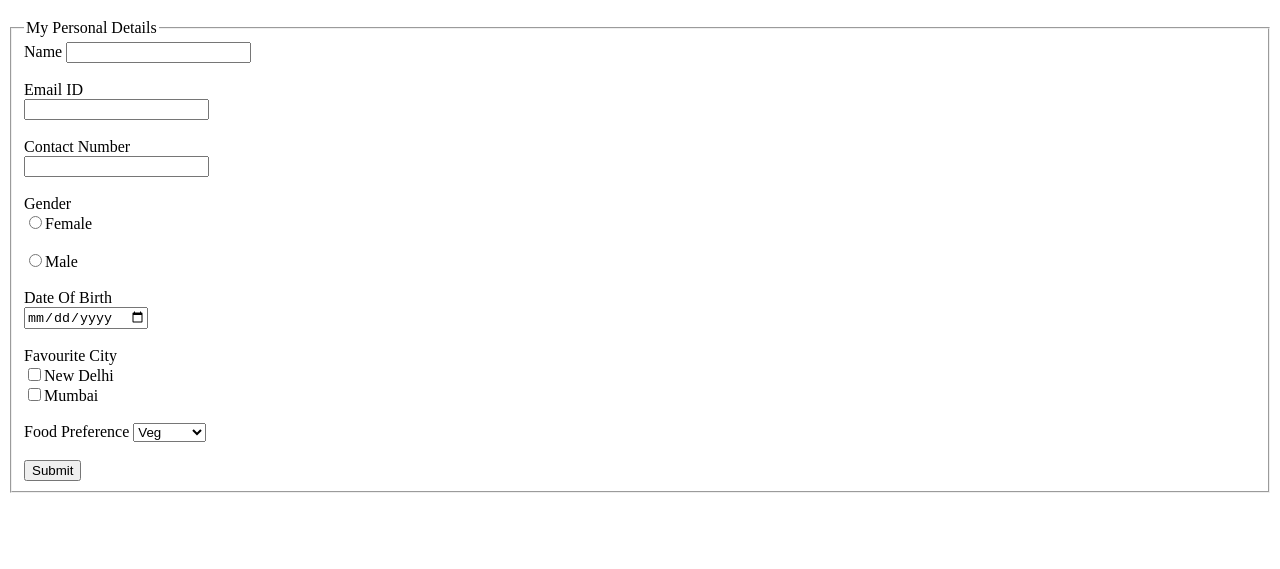
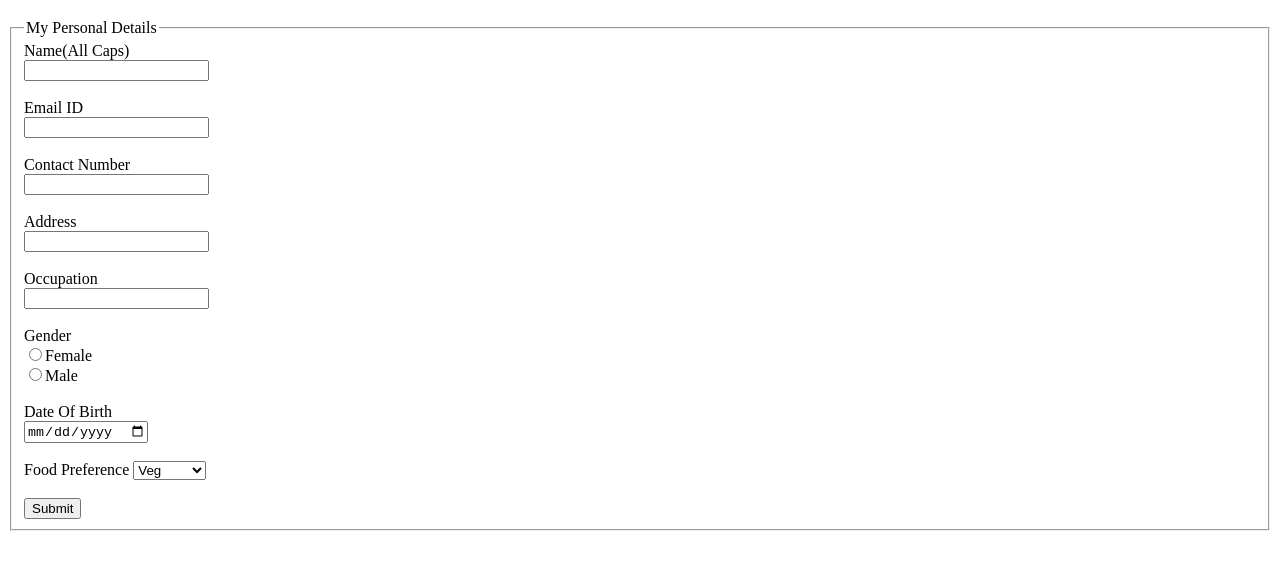
Before and after one commit to Riona-Pragati/Lesson-6, a plain HTML site: page Activity 1/index.html in a window 1280 px wide. Shown: the part 61-630 px from the top of the page. Drawn offline with Linux system fonts and the light colour scheme.

Commit message:
lesson 6

```diff
--- a/Activity 1/index.html
+++ b/Activity 1/index.html
@@ -10,23 +10,25 @@
     <form>
         <fieldset>
             <legend>My Personal Details</legend>
-        <label>Name</label>
+        <label>Name(All Caps)</label><br>
         <input type="text" id="name"><br><br>
         <label>Email ID</label><br>
-        <input type="text"id="email"><br><br>
+        <input type="password"id="email"><br><br>
         <label>Contact Number</label><br>
         <input type="password" id="contact"><br><br>
-         <label>Gender</label><br>
-         <input type="radio" id="female" name="gender" value="Female">Female<br><br>
-         <input type="radio" id="male" name="gender" value="male">Male<br><br>
-         <label>Date Of Birth</label><br>
-         <input type="date" id="birthday" name="birthday"><br><br>
-         <label>Favourite City</label><br>
-        <input type="checkbox" id="city" value="New Delhi">New Delhi<br>
-        <input type="checkbox" id="city" value="Mumbai">Mumbai<br><br>
+        <label>Address</label><br>
+        <input type="password"id="address"><br><br>
+        <label>Occupation</label><br>
+        <input type="text"id="work"><br><br>
+        <label>Gender</label><br>
+        <input type="radio" id="female" name="gender" value="Female">Female<br>
+        <input type="radio" id="male" name="gender" value="male">Male<br><br>
+        <label>Date Of Birth</label><br>
+        <input type="date" id="birthday" name="birthday"><br><br>
         <label>Food Preference</label>
         <select name="fp" id="fp">
             <option value="Veg">Veg</option>
+            <option value="Veg">Vegan</option>
             <option value="Non-veg">Non-veg</option>
         </select><br><br>
         <input type="submit">
```
